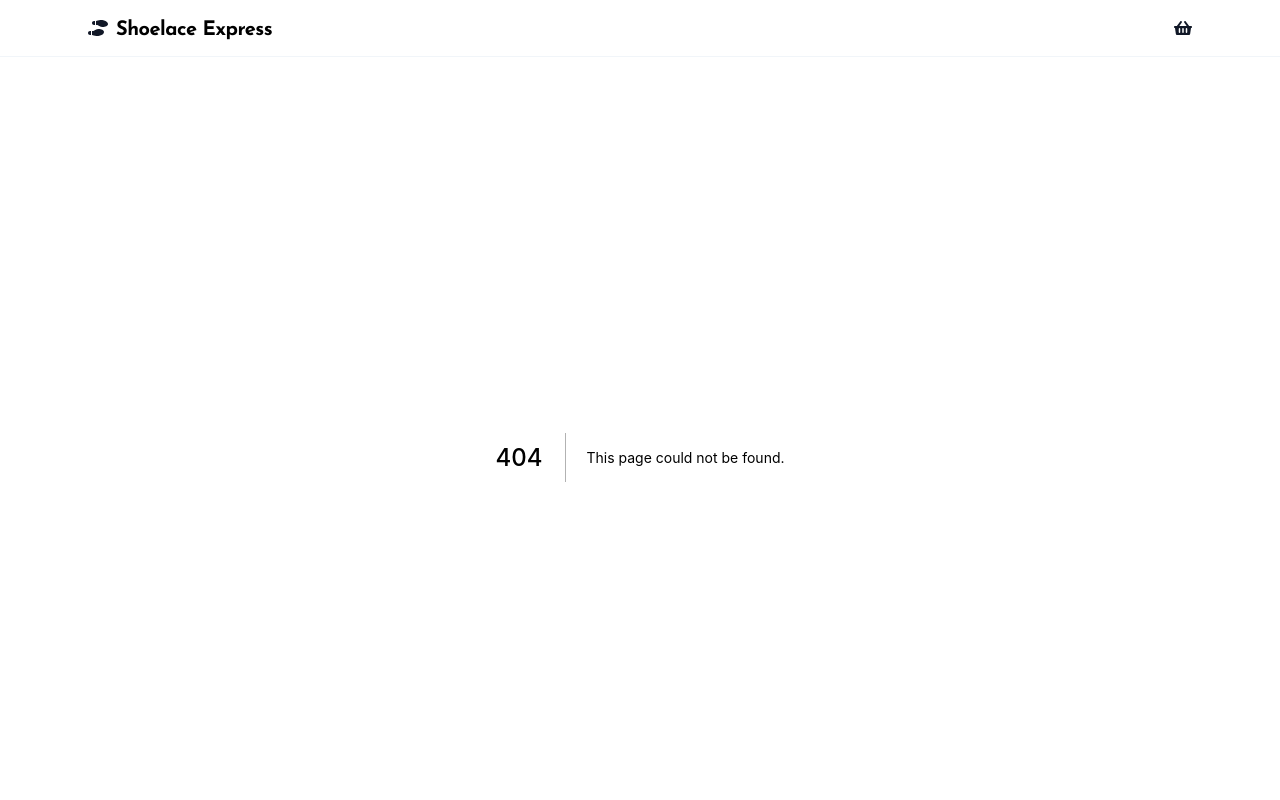
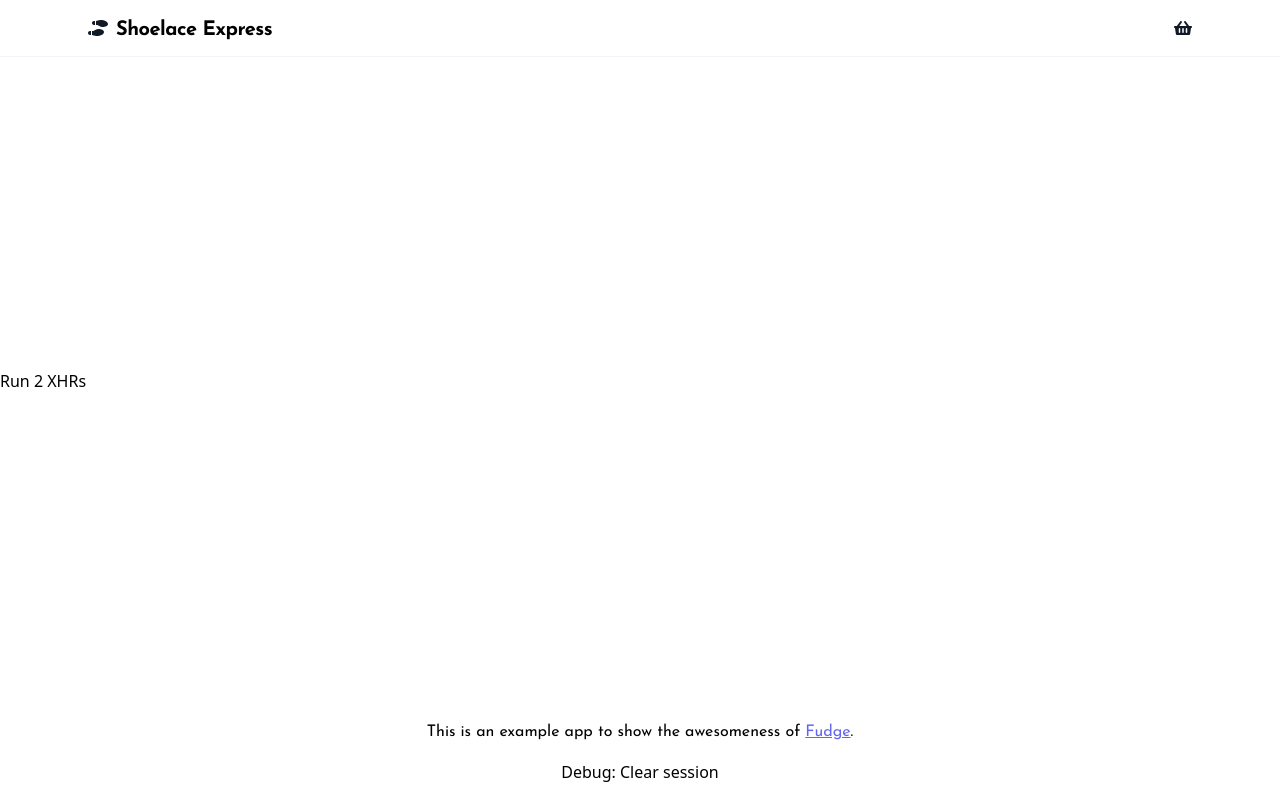
Before and after one commit to fudge-ai/examples, a Next.js app in the folder nextjs/: page /testing in a window 1280 px wide. Before the commit this address had no page. Shown: the top 800 px of the page. Built offline with nearby package versions, Linux system fonts and the light colour scheme; what @fudge-ai/nextjs would draw is missing.

Commit message:
Testing page

```diff
--- /dev/null
+++ b/nextjs/pages/testing.tsx
@@ -0,0 +1,19 @@
+export default function Testing() {
+  const runXHR = () => {
+    const xhr1 = new XMLHttpRequest()
+    xhr1.open('POST', '/api/cart')
+
+    const xhr2 = new XMLHttpRequest()
+    xhr2.open('POST', '/api/404')
+    xhr2.send()
+
+    xhr1.setRequestHeader('Example', 'belongs-on-cart-call')
+    xhr1.send()
+  }
+
+  return (
+    <div>
+      <div onClick={() => runXHR()}>Run 2 XHRs</div>
+    </div>
+  )
+}
```
